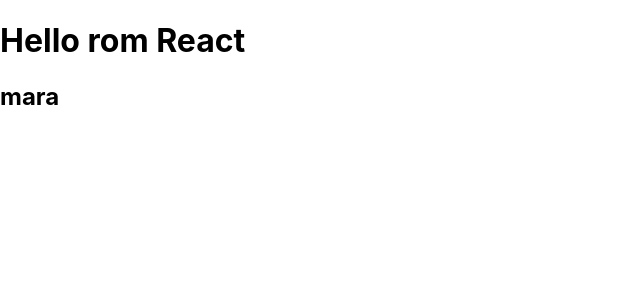
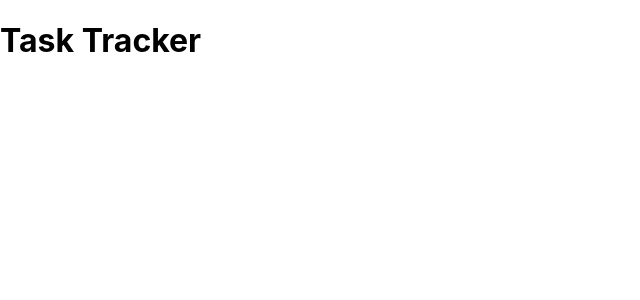
Before and after one commit to harsh007fc/REACT_1.0, a React (Create React App) app: page / in a window 1280 px wide. Shown: the top 300 px of the page, without its empty margins (0-640 px from the left). Built offline with nearby package versions, Linux system fonts and the light colour scheme.

Commit message:
code added

```diff
--- a/src/App.js
+++ b/src/App.js
@@ -1,9 +1,8 @@
+import Header from './components/Header'
 function App() {
-
   return (
     <div className='container'>
-      <h1>Hello rom React</h1>
-      <h2>mara</h2>
+      <Header/>
     </div>
   );
 }
--- /dev/null
+++ b/src/components/Header.js
@@ -0,0 +1,10 @@
+
+const Header = () => {
+    return (
+        <header>
+            <h1>Task Tracker</h1>
+        </header>
+    )
+}
+
+export default Header
```
